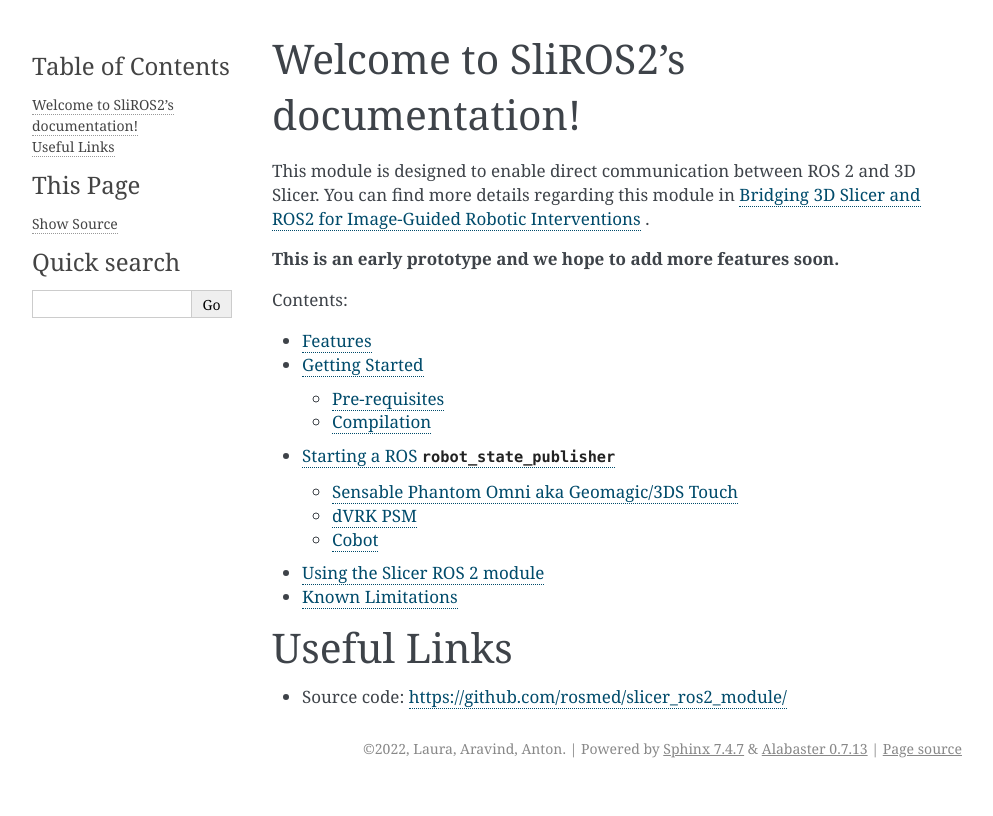
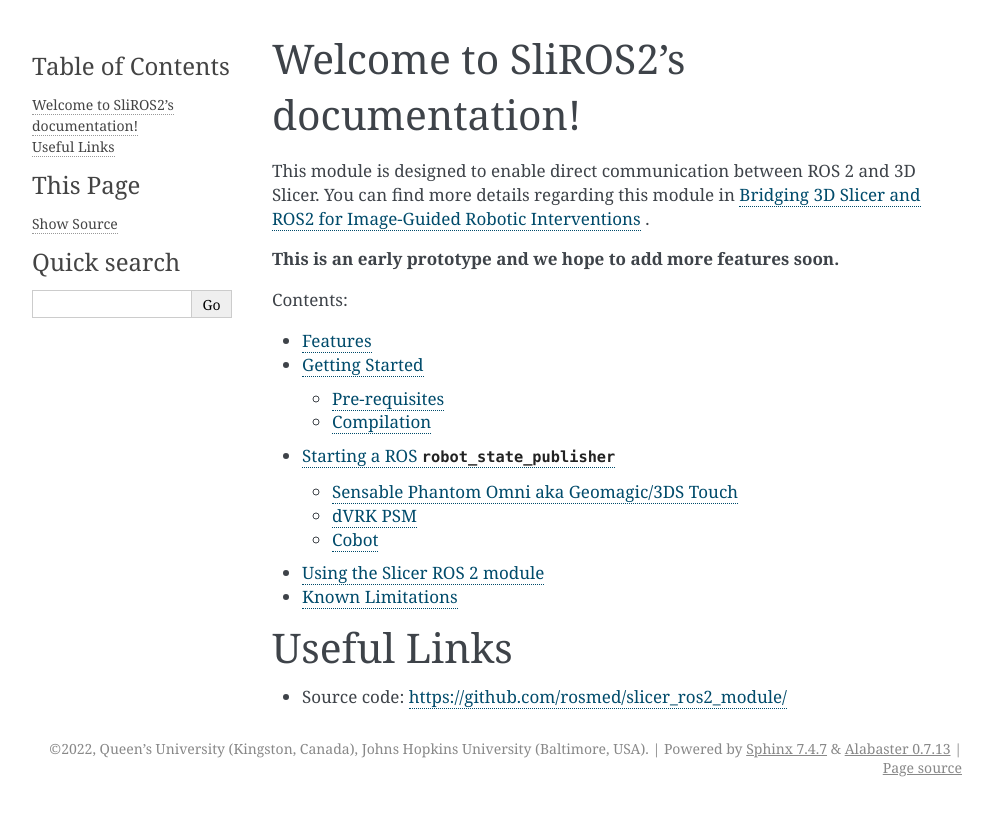
Before and after one commit to rosmed/slicer_ros2_module, a Sphinx documentation site: the page built from docs/index.rst, in a window 1280 px wide. Shown: the top 816 px of the page, without its empty margins (148-1141 px from the left). Built offline with Sphinx 7.4.7, drawn with Linux system fonts in a browser that asks for light colours.

Commit message:
updated copyright and author text

```diff
--- a/docs/conf.py
+++ b/docs/conf.py
@@ -17,9 +17,9 @@
 
 # -- Project information -----------------------------------------------------
 
-project = 'SliROS2'
-copyright = '2022, Laura, Aravind, Anton'
-author = 'Laura, Aravind, Anton'
+project = 'Slicer ROS2'
+copyright = '2022, Queen’s University (Kingston, Canada), Johns Hopkins University (Baltimore, USA)'
+author = 'Laura Connolly and Anton Deguet and Aravind Kumar'
 
 # The full version, including alpha/beta/rc tags
 release = '0.1.1'
```
